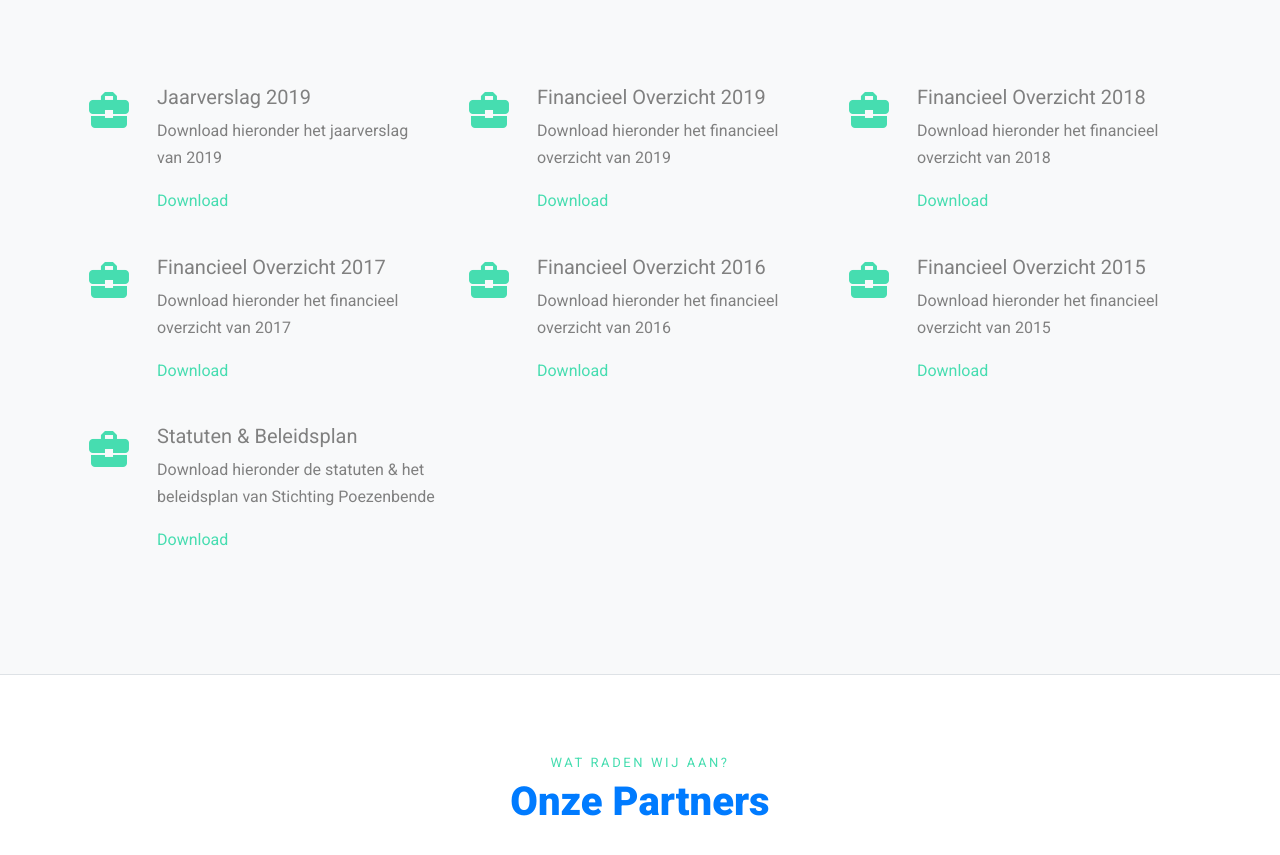
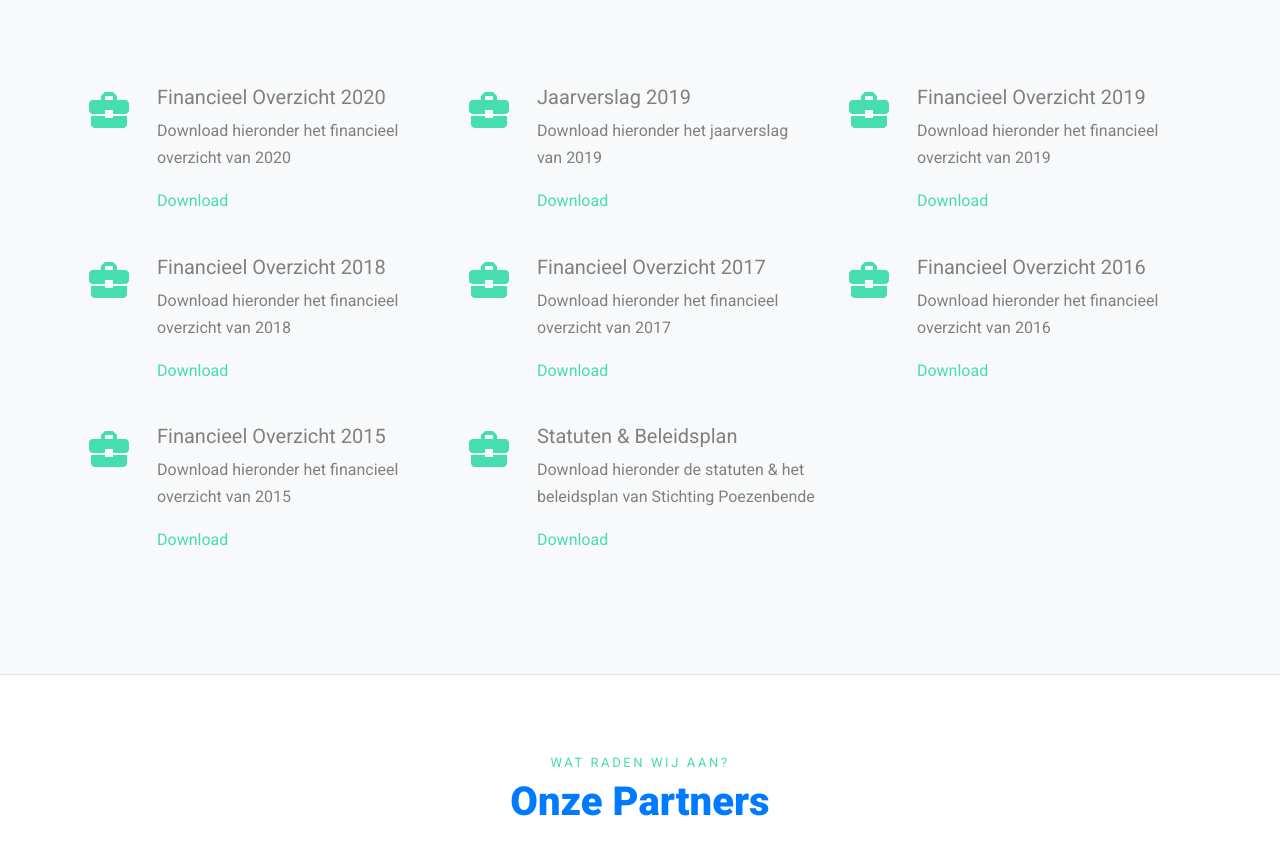
Before and after one commit to Bassiuz/StichtingPoezenbende, a plain HTML site: page index.html in a window 1280 px wide. Shown: the part 8376-9231 px from the top of the page. Drawn offline with Linux system fonts and the light colour scheme; files whose address does not match are found by name.

Commit message:
financieel overzicht 2020

```diff
--- a/index.html
+++ b/index.html
@@ -577,6 +577,16 @@ Stichting Poezenbende.</p>
             <div class="unit-4 d-flex">
               <div class="unit-4-icon mr-4"><span class="text-primary icon-business_center"></span></div>
               <div>
+                <h3>Financieel Overzicht 2020</h3>
+                <p>Download hieronder het financieel overzicht van 2020</p>
+                <p><a href="finances/FinancieelOverzicht2020.pdf">Download</a></p>
+              </div>
+            </div>
+          </div>
+          <div class="col-md-6 col-lg-4 mb-4 mb-lg-4" data-aos="fade-up">
+            <div class="unit-4 d-flex">
+              <div class="unit-4-icon mr-4"><span class="text-primary icon-business_center"></span></div>
+              <div>
                 <h3>Jaarverslag 2019</h3>
                 <p>Download hieronder het jaarverslag van 2019</p>
                 <p><a href="finances/Jaarverslag2019.pdf">Download</a></p>
```
Also changed, not shown: 1 other file.
